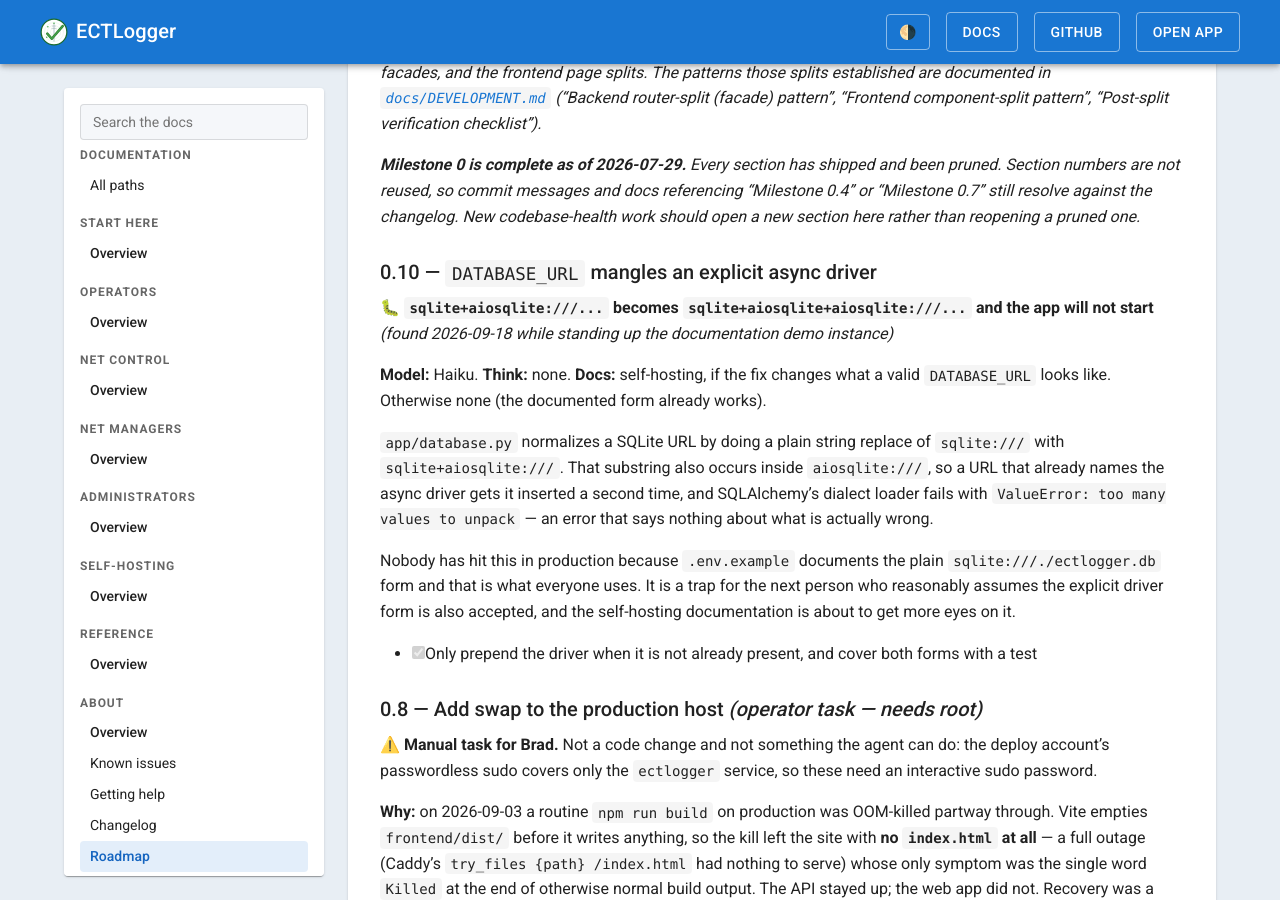
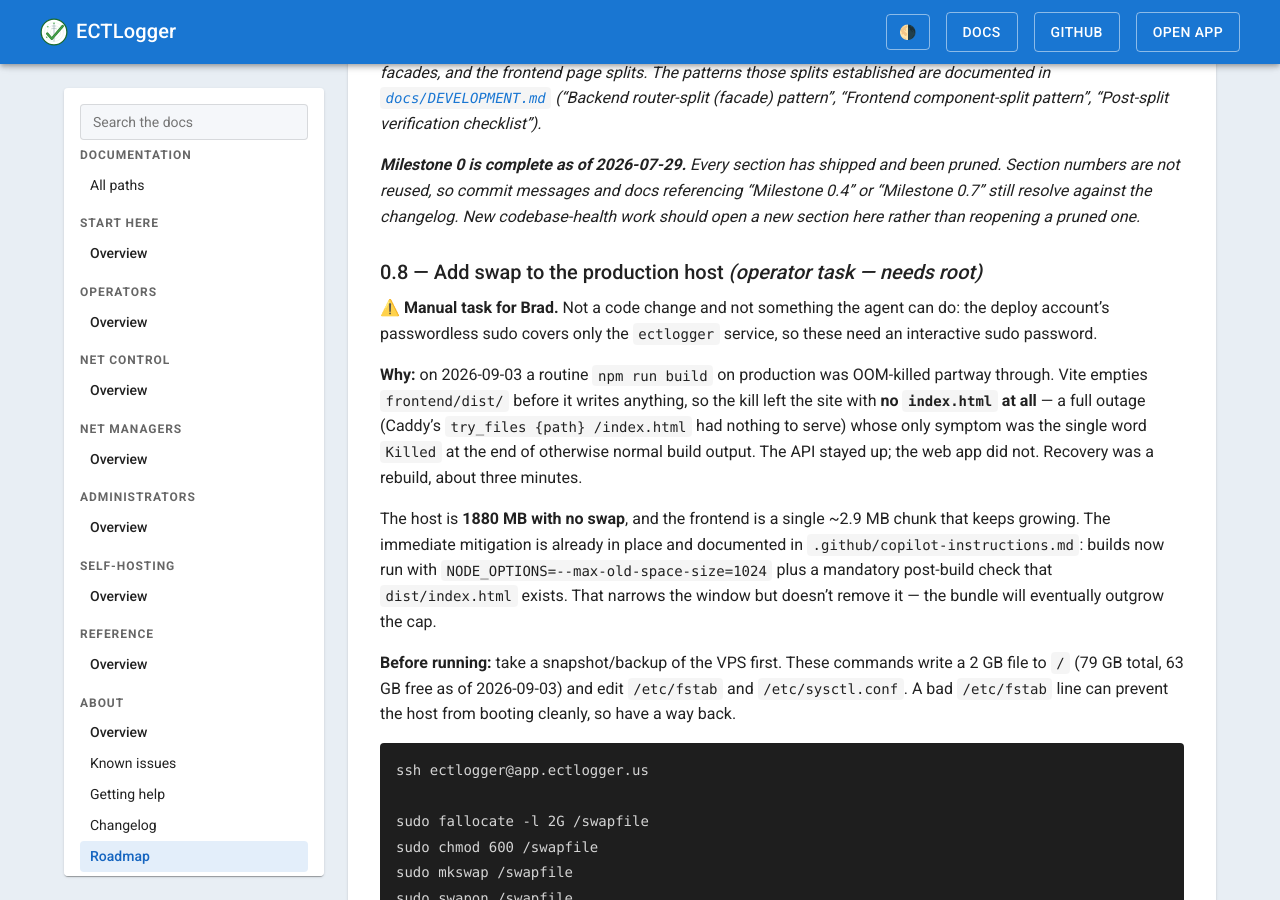
Before and after one commit to bradbrownjr/ectlogger, a Jekyll site: the page built from docs/ROADMAP.md, in a window 1280 px wide and 900 px high, scrolled down 2477 px. Built offline with Jekyll 4.4.1, drawn with Linux system fonts in a browser that asks for light colours; comment, search, counter and statistics services are not loaded.

Commit message:
Prune shipped roadmap item 0.10 (DATABASE_URL driver fix)
Deployed to production in 5dec345; remove per the pruned-item convention
used for the rest of Milestone 0.

Co-Authored-By: Claude Sonnet 5 <noreply@anthropic.com>
Claude-Session: https://claude.ai/code/session_018UAo5kvnrfbeiLuzfXbk9A

```diff
--- a/docs/ROADMAP.md
+++ b/docs/ROADMAP.md
@@ -73,26 +73,6 @@ Items predating this convention get a **Docs:** line when they are picked up, no
 *The bulk of this milestone (0.1 confirmed bugs, 0.2 orphaned code, 0.3 guardrails, 0.4 the modularity and componentization program) completed between 2026-07-03 and 2026-07-06 and has been pruned. What it delivered: a test suite and CI pipeline, React error boundaries, WebSocket resilience, SMTP timeouts, IANA timezone validation, composite indexes, shared frontend hooks, `app/permissions.py`, the backend router facades, and the frontend page splits. The patterns those splits established are documented in [`docs/DEVELOPMENT.md`](DEVELOPMENT.md) ("Backend router-split (facade) pattern", "Frontend component-split pattern", "Post-split verification checklist").*
 
 ***Milestone 0 is complete as of 2026-07-29.** Every section has shipped and been pruned. Section numbers are not reused, so commit messages and docs referencing "Milestone 0.4" or "Milestone 0.7" still resolve against the changelog. New codebase-health work should open a new section here rather than reopening a pruned one.*
-
-### 0.10 — `DATABASE_URL` mangles an explicit async driver
-
-**🐛 `sqlite+aiosqlite:///...` becomes `sqlite+aiosqlite+aiosqlite:///...` and the app will not start** *(found 2026-09-18 while standing up the documentation demo instance)*
-
-**Model:** Haiku. **Think:** none.
-**Docs:** self-hosting, if the fix changes what a valid `DATABASE_URL` looks like. Otherwise none (the documented form already works).
-
-`app/database.py` normalizes a SQLite URL by doing a plain string replace of
-`sqlite:///` with `sqlite+aiosqlite:///`. That substring also occurs inside
-`aiosqlite:///`, so a URL that already names the async driver gets it inserted a
-second time, and SQLAlchemy's dialect loader fails with `ValueError: too many
-values to unpack` — an error that says nothing about what is actually wrong.
-
-Nobody has hit this in production because `.env.example` documents the plain
-`sqlite:///./ectlogger.db` form and that is what everyone uses. It is a trap for
-the next person who reasonably assumes the explicit driver form is also
-accepted, and the self-hosting documentation is about to get more eyes on it.
-
-- [x] Only prepend the driver when it is not already present, and cover both forms with a test
 
 ### 0.8 — Add swap to the production host *(operator task — needs root)*
 
```
